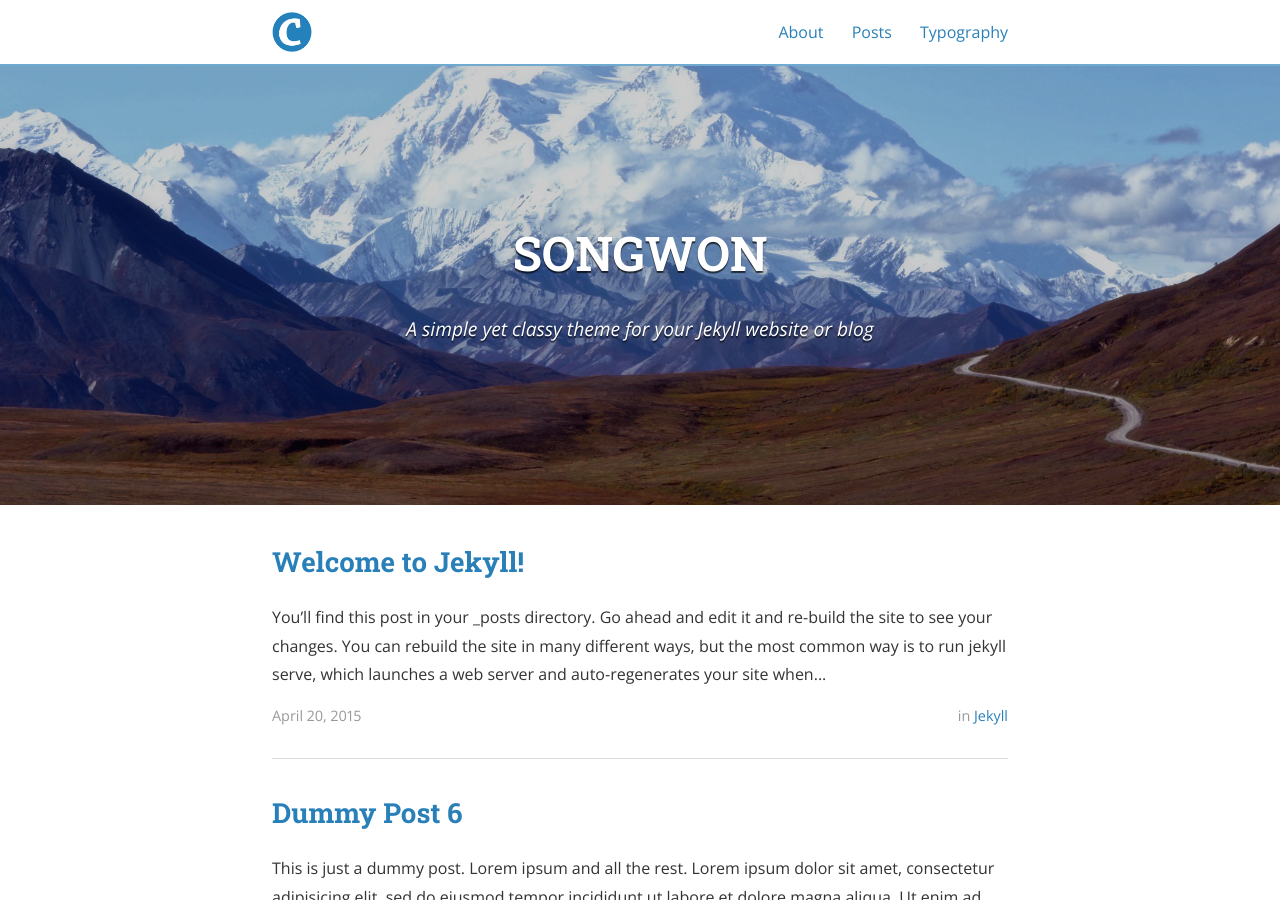
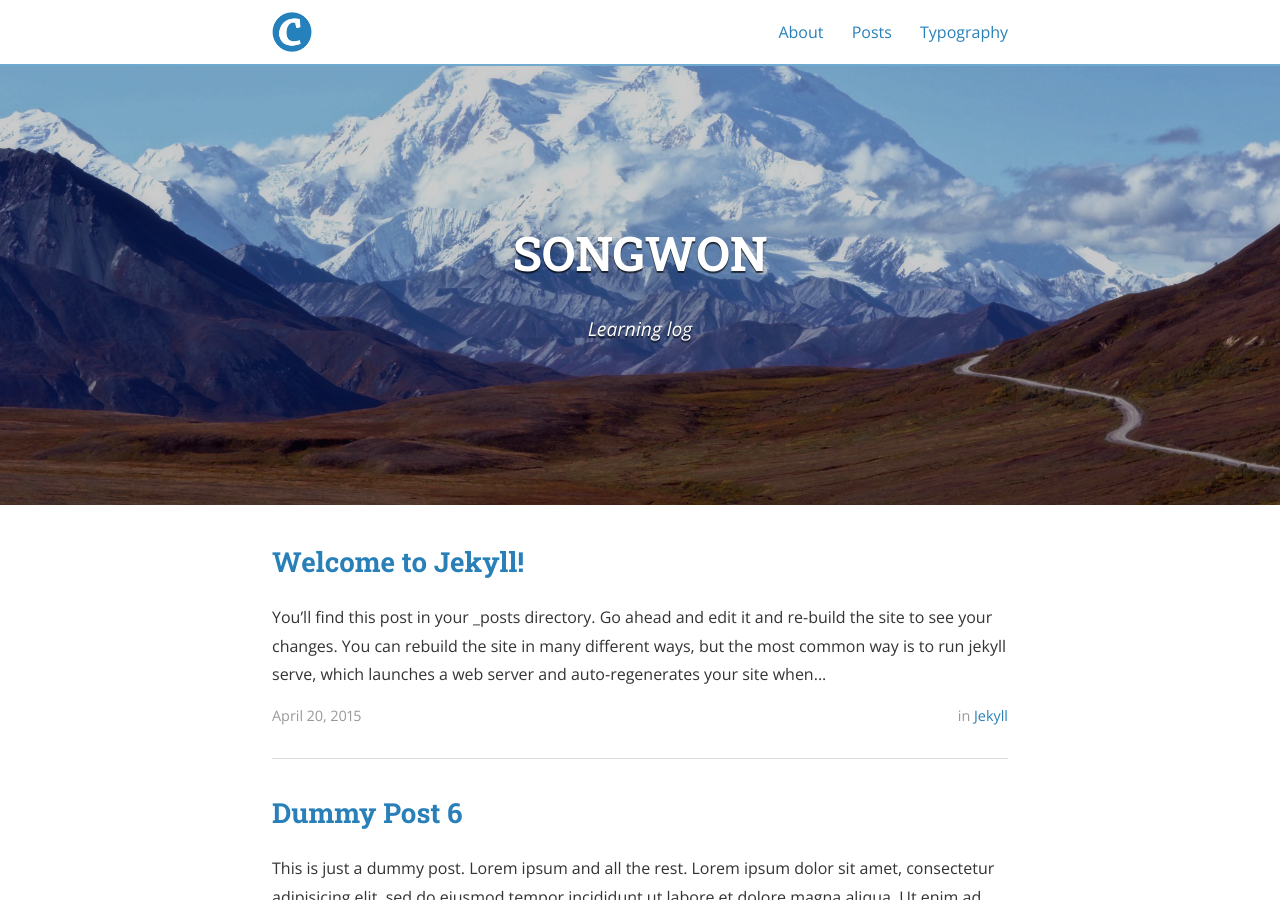
Before and after one commit to songwon31/songwon31.github.io, a Jekyll site: the page built from index.html, in a window 1280 px wide and 900 px high. Built offline with Jekyll 4.4.1, drawn with Linux system fonts in a browser that asks for light colours; nearby versions of some CDN libraries; the list of posts is cut into pages by our own code; some of the changed text lies outside the part shown.

Commit message:
Update _config.yml

```diff
--- a/_config.yml
+++ b/_config.yml
@@ -10,9 +10,9 @@ exclude:
 
 # Site settings
 title: SONGWON
-subtitle: "A simple yet classy theme for your Jekyll website or blog"
-email: blcentra@gmail.com
-name: Ben Centra
+subtitle: "Learning log"
+email: sws1719@naver.com
+name: WONSEOK SONG
 description: >
   A simple yet classy theme for your Jekyll website or blog.
 # Base URL of site (i.e. /blog). It should always start with a slash,
```
